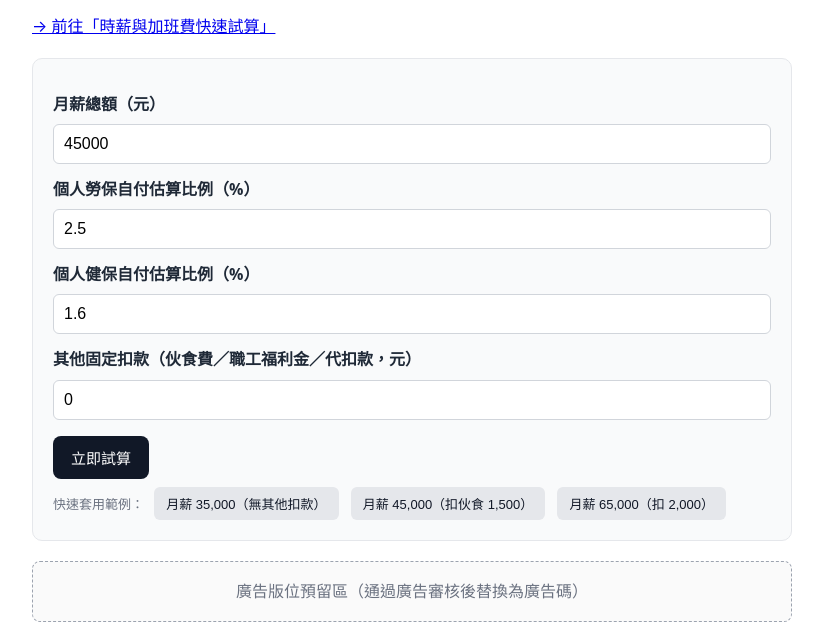
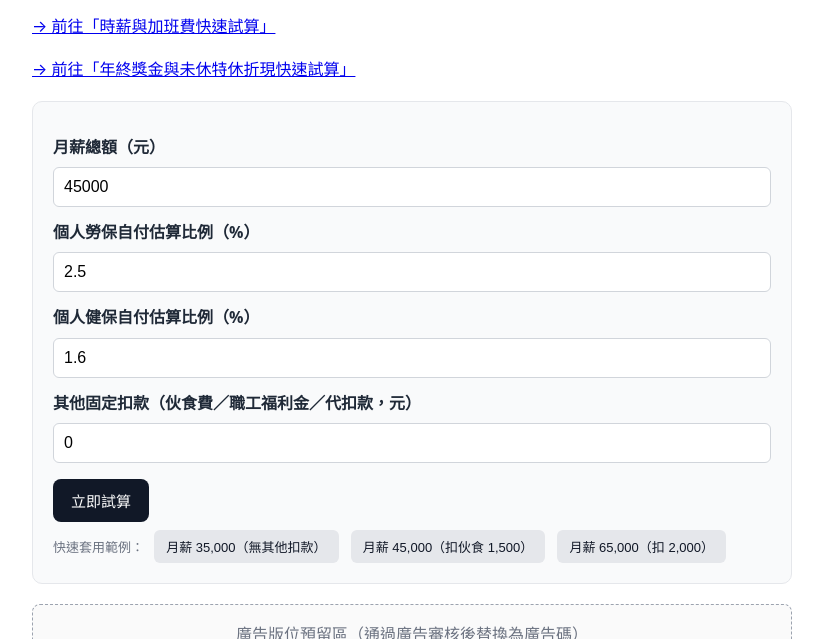
Before and after one commit to topli53/topli53.github.io, a plain HTML site: page index.html in a window 1280 px wide. Shown: the part 141-780 px from the top of the page, without its empty margins (228-1051 px from the left). Drawn offline with Linux system fonts and the light colour scheme.

Commit message:
Add link to bonus and leave calculation page

```diff
--- a/index.html
+++ b/index.html
@@ -31,6 +31,7 @@
   <h1>薪資實領快速試算</h1>
   <p>輸入月薪總額與預估扣款比例或固定金額，快速估算每月大約實領金額，方便日常預算規劃與薪資單對帳。</p>
   <p><a href="/overtime-calc.html">→ 前往「時薪與加班費快速試算」</a></p>
+  <p><a href="/bonus-leave-calc.html">→ 前往「年終獎金與未休特休折現快速試算」</a></p>
 
   <div class="box">
     <label for="salary">月薪總額（元）</label>
```
